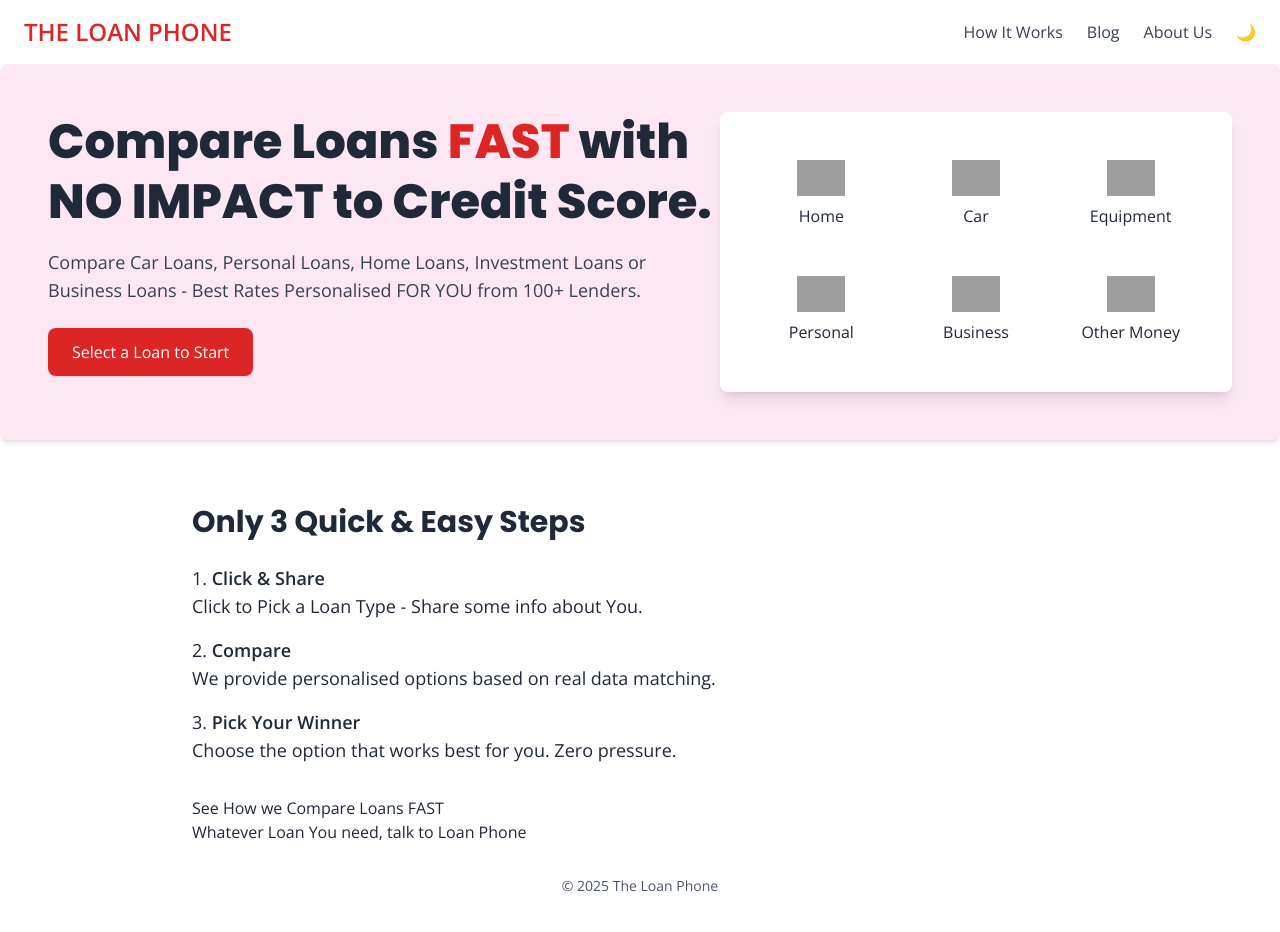
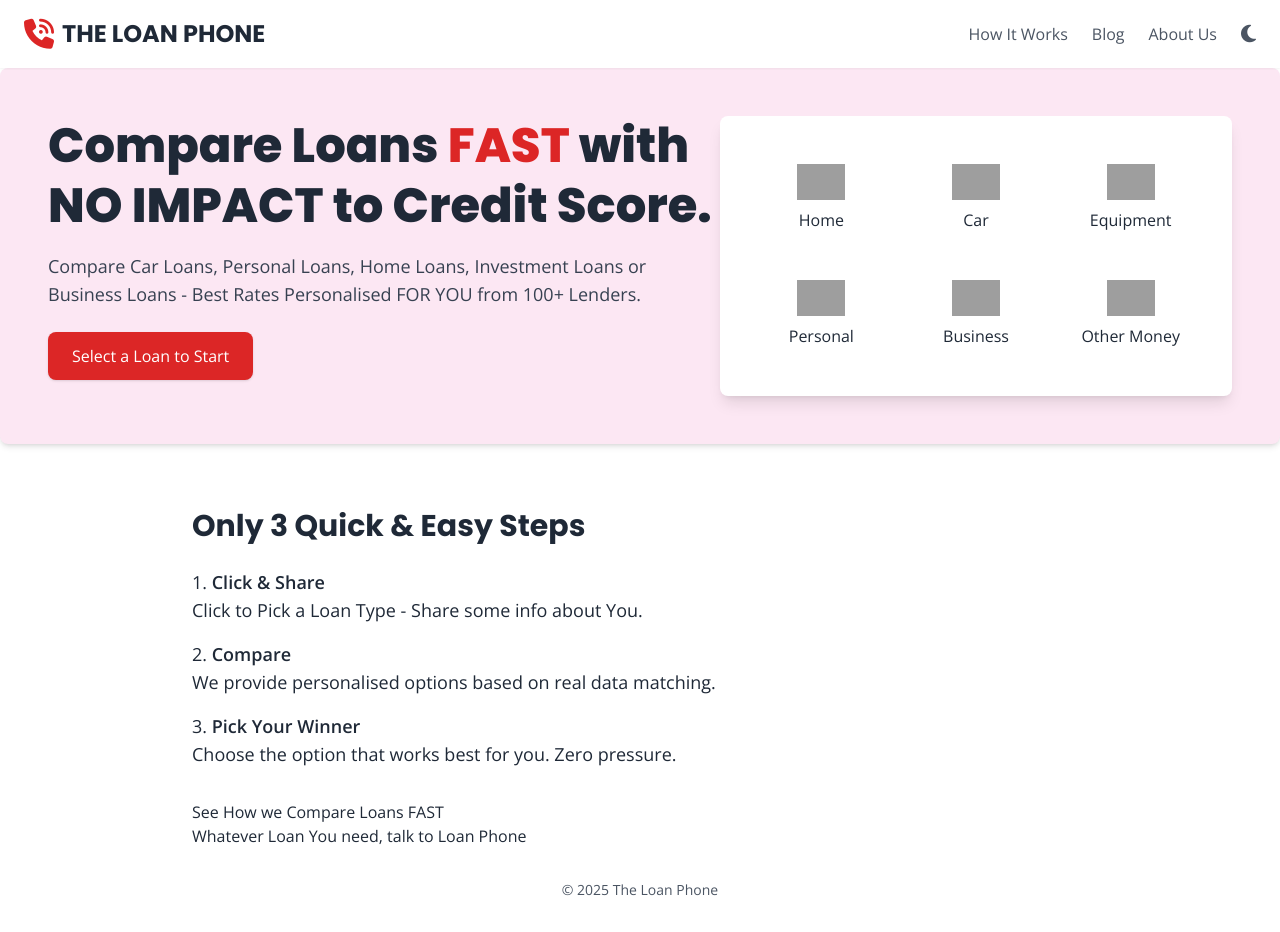
Before and after one commit to AMSumo9/loan-phone-website, a Jekyll site: the page built from index.md, in a window 1280 px wide and 932 px high, cut to the strip 0-932 px from the top of the window. Built offline with Jekyll 4.4.1, drawn with Linux system fonts in a browser that asks for light colours; nearby versions of some CDN libraries; grey boxes are pictures that could not be loaded.

Commit message:
Update header.html

```diff
--- a/_includes/header.html
+++ b/_includes/header.html
@@ -1,13 +1,23 @@
-<header class="bg-white shadow-sm">
+<header class="bg-[var(--bg-primary)] shadow-sm sticky top-0 z-50 transition-colors duration-300">
   <nav class="container mx-auto px-6 py-4 flex justify-between items-center">
-    <a href="{{ '/' | relative_url }}" class="text-2xl font-bold text-red-600 flex items-center gap-2">
-      THE LOAN PHONE
+    <a href="/" class="flex items-center space-x-2 text-[var(--text-primary)]">
+      <i class="fa-solid fa-phone-volume text-3xl brand-red"></i>
+      <h1 class="text-2xl font-bold transition-colors duration-300">THE LOAN PHONE</h1>
     </a>
-    <ul class="flex gap-6 text-gray-700">
-      <li><a href="{{ '/how-it-works/' | relative_url }}" class="hover:text-red-600">How It Works</a></li>
-      <li><a href="{{ '/blog/' | relative_url }}" class="hover:text-red-600">Blog</a></li>
-      <li><a href="{{ '/about/' | relative_url }}" class="hover:text-red-600">About Us</a></li>
-      <li><button id="toggle-theme" aria-label="Toggle Dark Mode" class="hover:text-red-600">🌙</button></li>
-    </ul>
+    <div class="desktop-nav hidden md:flex items-center space-x-6">
+      <a href="#how-it-works" class="text-[var(--text-secondary)] hover:brand-red transition-colors duration-300">How It Works</a>
+      <a href="/blog/" class="text-[var(--text-secondary)] hover:brand-red transition-colors duration-300">Blog</a>
+      <a href="/about/" class="text-[var(--text-secondary)] hover:brand-red transition-colors duration-300">About Us</a>
+      <button id="theme-toggle-desktop" class="text-xl text-[var(--text-secondary)] hover:brand-red"><i class="fas fa-moon"></i></button>
+    </div>
+    <div class="flex items-center md:hidden">
+      <button id="theme-toggle-mobile" class="text-xl text-[var(--text-secondary)] hover:brand-red mr-4"><i class="fas fa-moon"></i></button>
+      <button id="mobile-menu-button" aria-label="Toggle mobile menu"><i class="fas fa-bars text-2xl text-[var(--text-primary)]"></i></button>
+    </div>
   </nav>
+  <div id="mobile-menu" class="mobile-nav flex-col md:hidden absolute bg-[var(--bg-primary)] w-full shadow-lg hidden">
+    <a href="#how-it-works" class="block py-3 px-6 text-[var(--text-secondary)] hover:bg-[var(--bg-secondary)]">How It Works</a>
+    <a href="/blog/" class="block py-3 px-6 text-[var(--text-secondary)] hover:bg-[var(--bg-secondary)]">Blog</a>
+    <a href="/about/" class="block py-3 px-6 text-[var(--text-secondary)] hover:bg-[var(--bg-secondary)]">About Us</a>
+  </div>
 </header>
```
